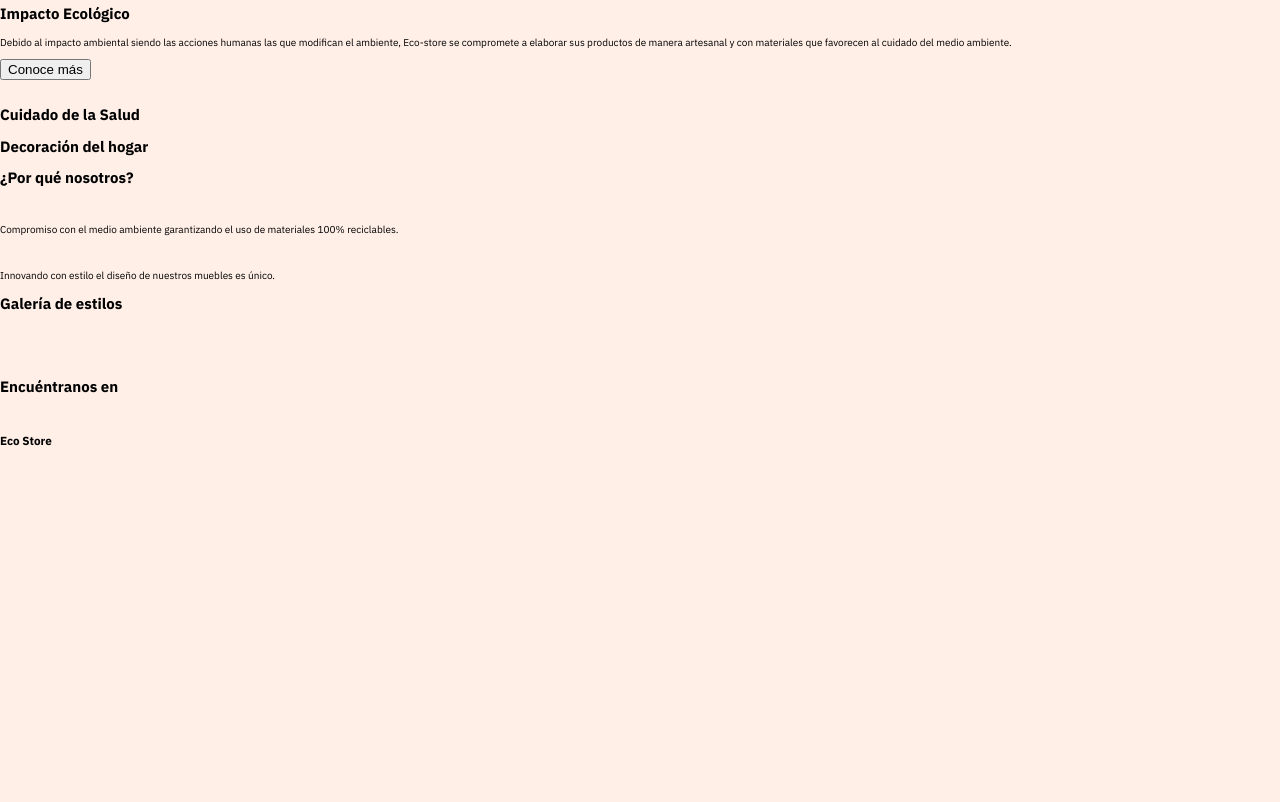
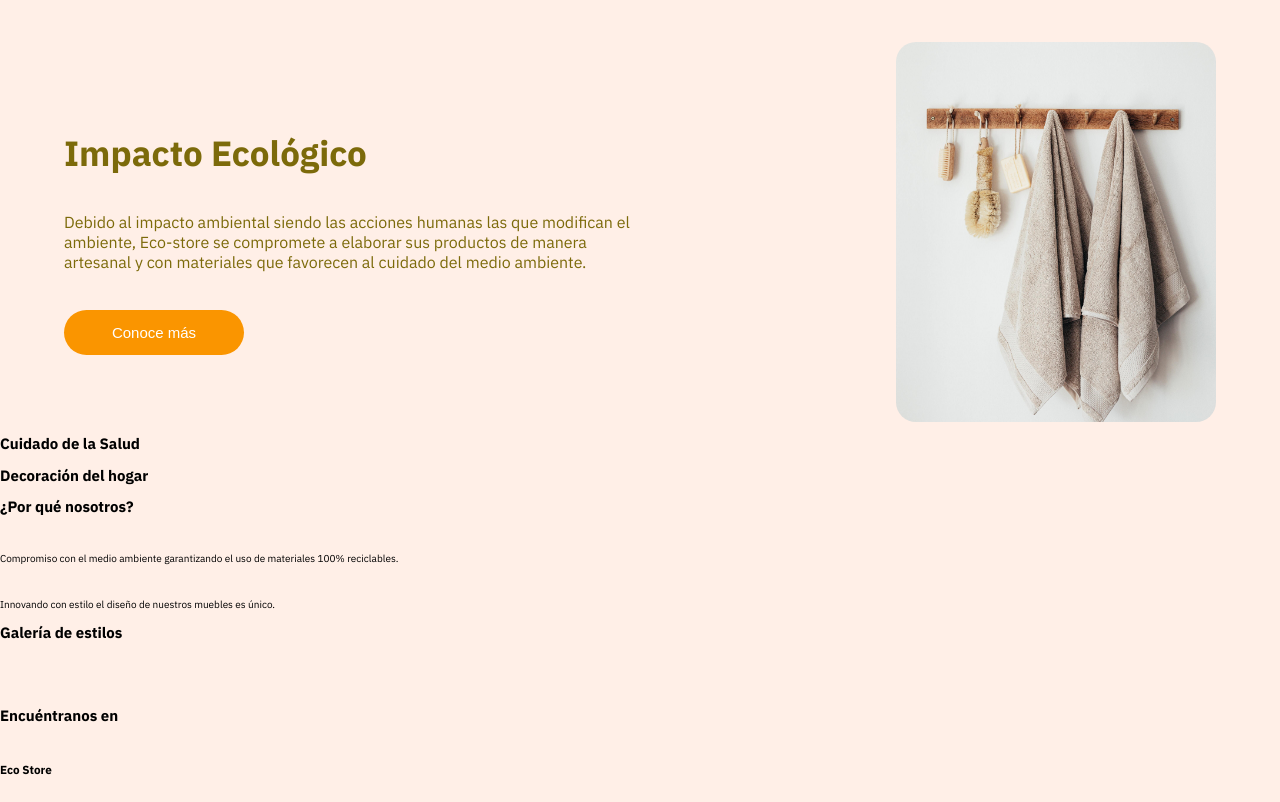
Before and after one commit to yoan-morales/eco-store, a plain HTML site: page index.html in a window 1280 px wide. Shown: the part 78-880 px from the top of the page. Before the commit the page ends 800 px from the top, so only its background shows below. Drawn offline with Linux system fonts and the light colour scheme.

Commit message:
Create impact secction

```diff
--- a/index.html
+++ b/index.html
@@ -42,7 +42,7 @@
           <button>Conoce más</button>
         </div>
         <div class="image-section">
-          <img src="" alt="" />
+          <img src="./assets/img/main-2.jpg" alt="" />
         </div>
       </article>
       <section class="product-section">
--- a/scss/main.scss
+++ b/scss/main.scss
@@ -35,7 +35,58 @@ nav {
       img {
         width: 28px;
         height: 28px;
+        cursor: pointer;
       }
     }
   }
 }
+article {
+  display: flex;
+  justify-content: space-between;
+  flex-wrap: wrap;
+  width: 90%;
+  min-width: 320px;
+  margin: 50px auto 0;
+  color: $primary-text-color;
+  .impact-section {
+    display: flex;
+    flex-direction: column;
+    justify-content: center;
+    width: 50%;
+
+    h1 {
+      text-align: start;
+      font-size: 3.5rem;
+      font-weight: bold;
+      line-height: 2.8rem;
+    }
+    p {
+      font-size: 1.6rem;
+      font-weight: 400;
+      line-height: 2rem;
+    }
+    button {
+      margin-top: 22px;
+      width: 180px;
+      height: 45px;
+      color: #fff;
+      font-size: 1.5rem;
+      background-color: #fa9500;
+      border: none;
+      border-radius: 35px;
+    }
+  }
+  .image-section {
+    display: flex;
+    justify-content: flex-end;
+    width: 50%;
+    min-width: 320px;
+    img {
+      width: 320px;
+      min-width: 250px;
+      height: 380px;
+      border-radius: 20px;
+      object-fit: cover;
+    }
+  }
+}
```
Also changed, not shown: css/main.css, 1 other file.
